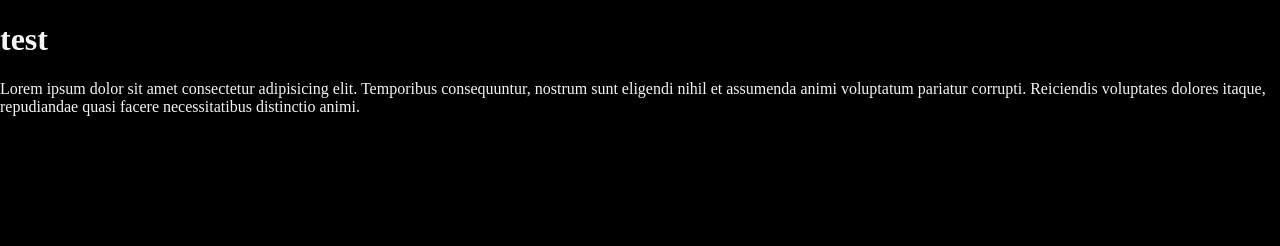
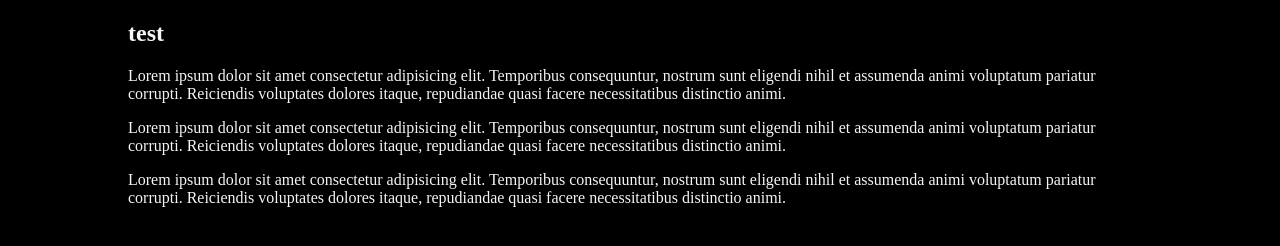
Before and after one commit to tipbip/test_n, a plain HTML site: page index.html in a window 1280 px wide. Drawn offline with Linux system fonts and the light colour scheme.

Commit message:
Add paragrath

```diff
--- a/index.html
+++ b/index.html
@@ -8,10 +8,19 @@
     <link rel="stylesheet" href="main.css">
 </head>
 <body>
-    <h1>test</h1>
-    <div class="main">
-        Lorem ipsum dolor sit amet consectetur adipisicing elit. Temporibus consequuntur, nostrum sunt eligendi nihil et assumenda animi voluptatum pariatur corrupti. Reiciendis voluptates dolores itaque, repudiandae quasi facere necessitatibus distinctio animi.
-    </div>
+    <article>
+        <h1>test</h1>
+        <p class="main">
+            Lorem ipsum dolor sit amet consectetur adipisicing elit. Temporibus consequuntur, nostrum sunt eligendi nihil et assumenda animi voluptatum pariatur corrupti. Reiciendis voluptates dolores itaque, repudiandae quasi facere necessitatibus distinctio animi.
+        </p>
+        <p class="main">
+            Lorem ipsum dolor sit amet consectetur adipisicing elit. Temporibus consequuntur, nostrum sunt eligendi nihil et assumenda animi voluptatum pariatur corrupti. Reiciendis voluptates dolores itaque, repudiandae quasi facere necessitatibus distinctio animi.
+        </p>
+        <p class="main">
+            Lorem ipsum dolor sit amet consectetur adipisicing elit. Temporibus consequuntur, nostrum sunt eligendi nihil et assumenda animi voluptatum pariatur corrupti. Reiciendis voluptates dolores itaque, repudiandae quasi facere necessitatibus distinctio animi.
+        </p>
+    </article>
+
     <script>
         let a = 3;
         let b = 4;
--- a/main.css
+++ b/main.css
@@ -4,3 +4,8 @@ body{
     background-color: #000;
     color: #f5f5f5;
 }
+
+article {
+    margin: 0 auto;
+    width: 80%;
+}
```
